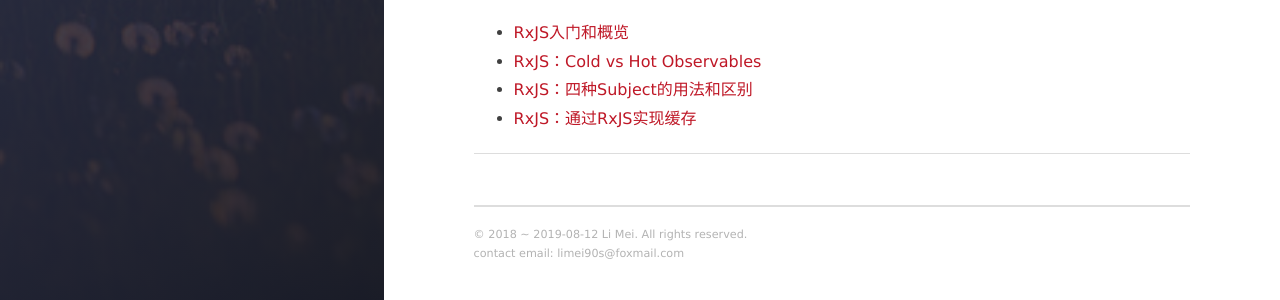
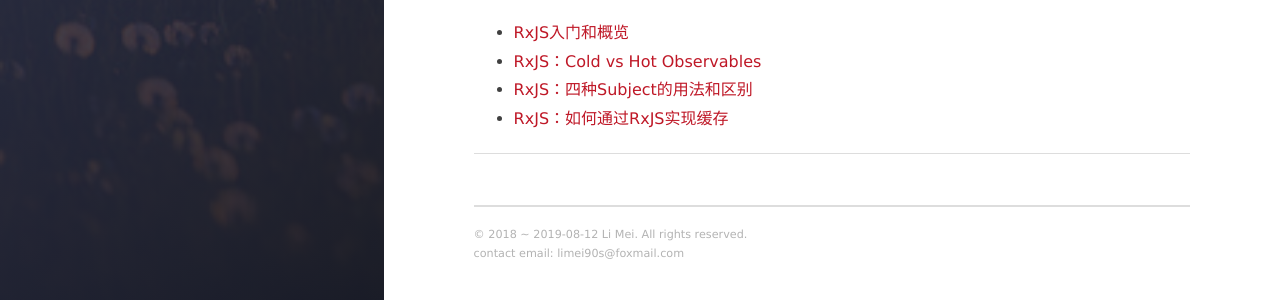
Before and after one commit to LiMeii/LiMeii.github.io, a Jekyll site: the page built from tag.md, in a window 1280 px wide and 1210 px high. Shown: the part 893-1193 px from the top of the window. Built offline with Jekyll 4.4.1, drawn with Linux system fonts in a browser that asks for light colours; nearby versions of some CDN libraries.

Commit message:
update img

```diff
--- a/tag.md
+++ b/tag.md
@@ -32,4 +32,4 @@
 - [RxJS入门和概览](https://limeii.github.io/2019/07/rxjs-introduce/)
 - [RxJS：Cold vs Hot Observables](https://limeii.github.io/2019/07/rxjs-coldhot-observable/)
 - [RxJS：四种Subject的用法和区别](https://limeii.github.io/2019/07/rxjs-subject/)
-- [RxJS：通过RxJS实现缓存](https://limeii.github.io/2019/08/rxjs-caching/)
+- [RxJS：如何通过RxJS实现缓存](https://limeii.github.io/2019/08/rxjs-caching/)
```
Also changed, not shown: _posts/2019-08-12-rxjs-caching.md (+1 -1 lines), assets/images/posts/rxjs/rxjs-cache01.png.
